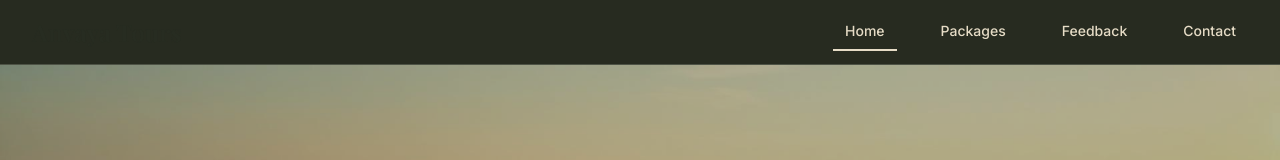
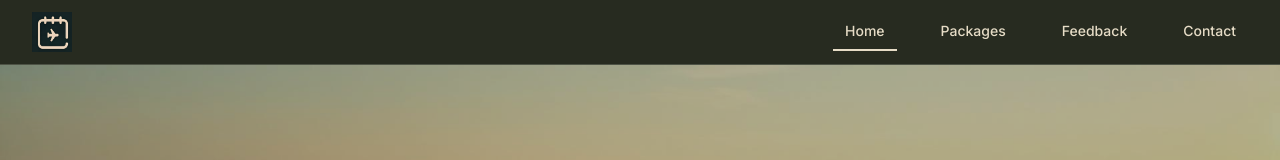
Before and after one commit to anvayatours/anvayatours, a React (Vite) app: page / in a window 1280 px wide. Shown: the top 160 px of the page. Built offline with nearby package versions, Linux system fonts and the light colour scheme.

Commit message:
Update navigation bar logo
Replace "Anvaya Tours" text in the navigation bar with the provided logo image.

```diff
--- a/src/components/Navigation.tsx
+++ b/src/components/Navigation.tsx
@@ -15,8 +15,12 @@ const Navigation = () => {
     <nav className="bg-background/95 backdrop-blur-sm border-b border-border sticky top-0 z-50">
       <div className="max-w-7xl mx-auto px-4 sm:px-6 lg:px-8">
         <div className="flex justify-between items-center h-16">
-          <Link to="/" className="font-serif font-bold text-2xl text-travel-dark-olive">
-            Anvaya Tours
+          <Link to="/" className="flex items-center">
+            <img
+              src="/lovable-uploads/778912f2-061e-4970-b5df-bced34d8aba6.png"
+              alt="Anvaya Tours"
+              className="h-10 w-10"
+            />
           </Link>
 
           <div className="hidden md:flex space-x-8">
```
Also changed, not shown: public/lovable-uploads/778912f2-061e-4970-b5df-bced34d8aba6.png (added).
